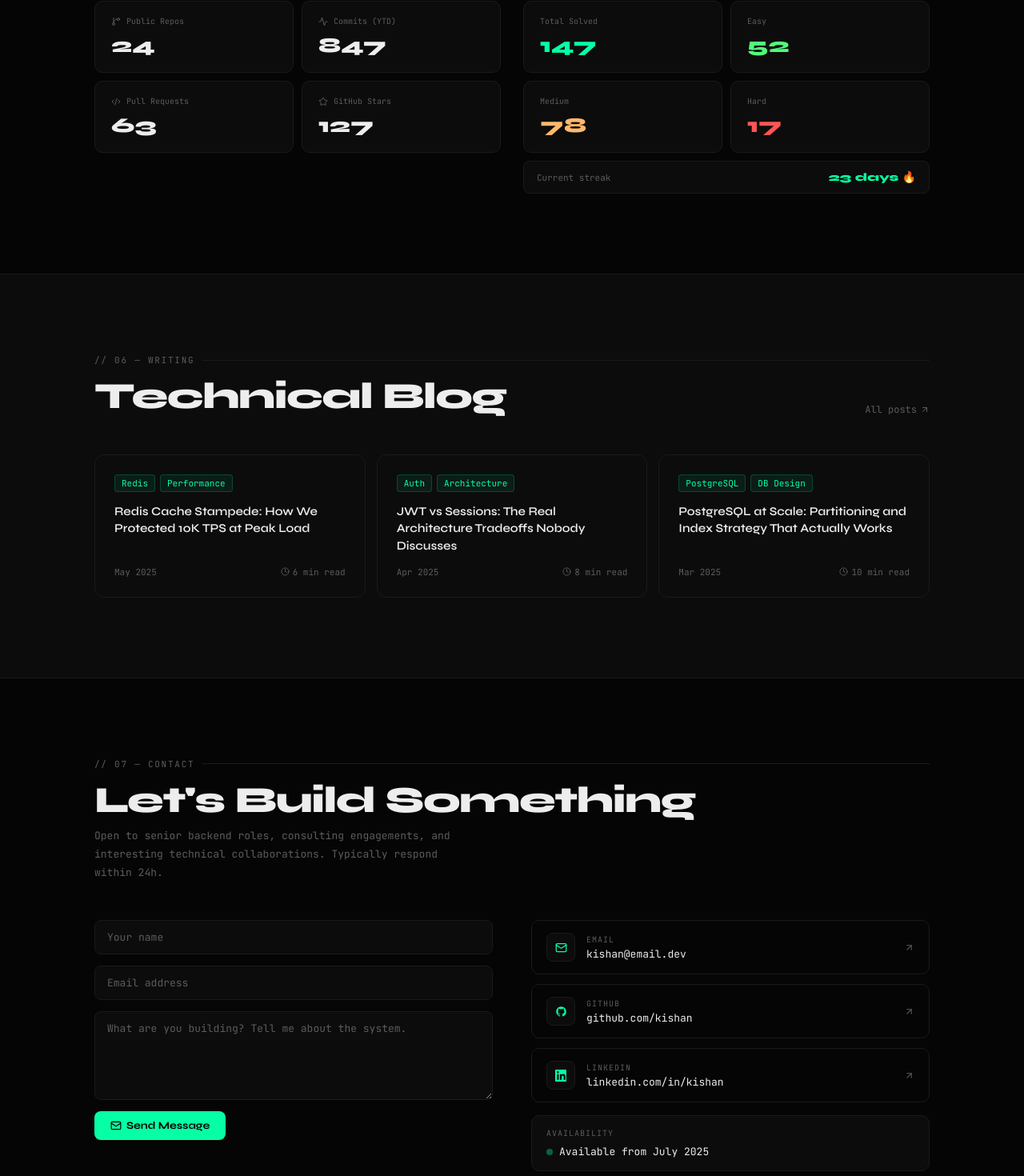
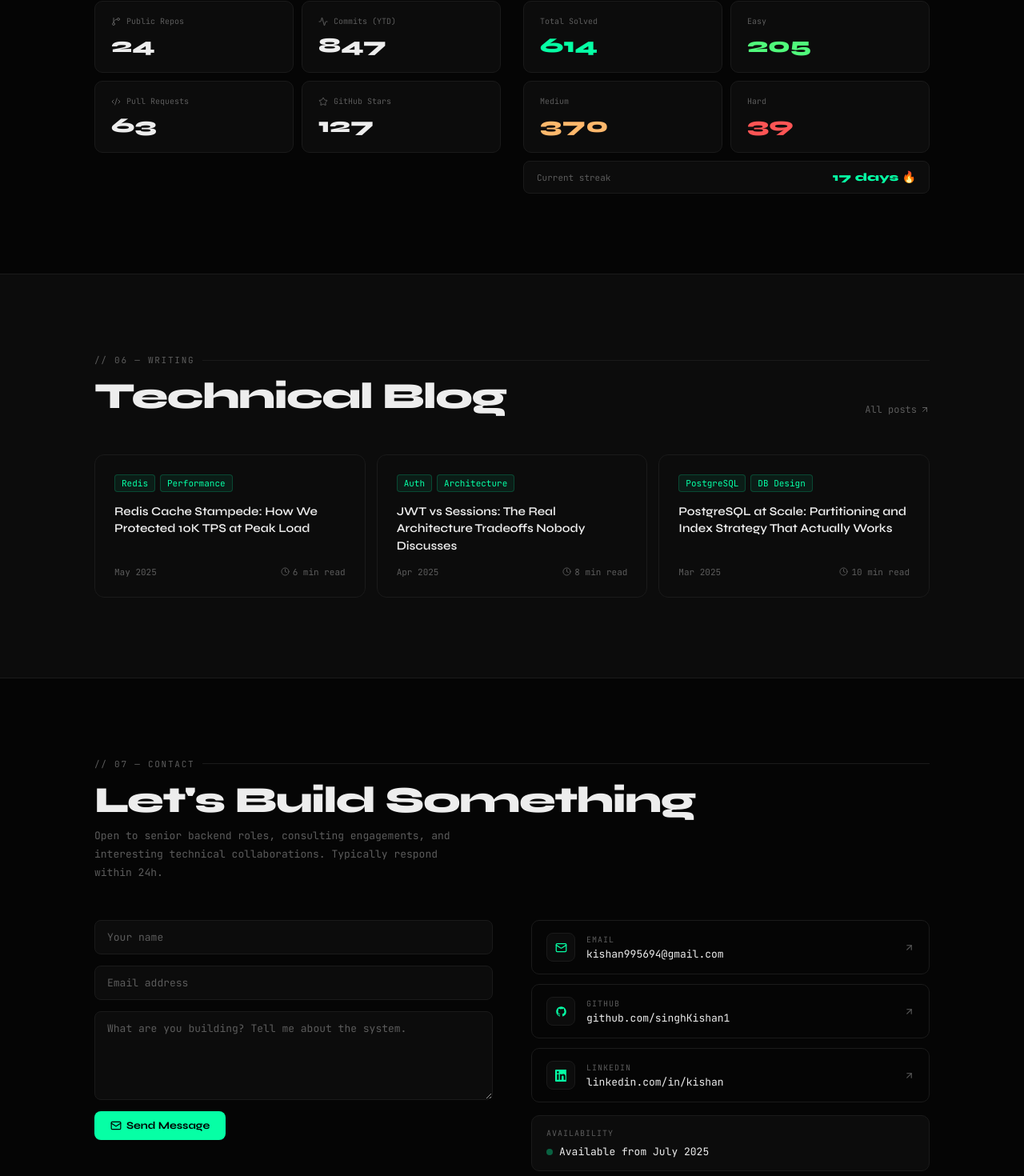
Before and after one commit to singhKishan1/portfolio, a Next.js app: page / in a window 1280 px wide. Shown: the part 4657-6127 px from the top of the page at 80% size. Built offline with nearby package versions, Linux system fonts and the light colour scheme.

Commit message:
changing the links in contact

```diff
--- a/components/sections/Contact.tsx
+++ b/components/sections/Contact.tsx
@@ -1,9 +1,5 @@
 import { useState } from "react";
-import {
-  ArrowUpRight,
-  CheckCircle2,
-  Mail
-} from "lucide-react";
+import { ArrowUpRight, CheckCircle2, Mail } from "lucide-react";
 
 import { Github } from "@/components/ui/icons/Github";
 import { Linkedin } from "@/components/ui/icons/Linkedin";
@@ -26,15 +22,20 @@ export function Contact() {
     {
       Icon: Mail,
       label: "Email",
-      val: "kishan@email.dev",
-      href: "mailto:kishan@email.dev",
+      val: "kishan995694@gmail.com",
+      href: "mailto:kishan995694@gmail.com",
     },
-    { Icon: Github, label: "GitHub", val: "github.com/kishan", href: "#" },
+    {
+      Icon: Github,
+      label: "GitHub",
+      val: "github.com/singhKishan1",
+      href: "https://github.com/singhKishan1",
+    },
     {
       Icon: Linkedin,
       label: "LinkedIn",
       val: "linkedin.com/in/kishan",
-      href: "#",
+      href: "https://www.linkedin.com/in/kishan-singh-770b671b9/",
     },
   ];
 
--- a/components/sections/GitHubDSA.tsx
+++ b/components/sections/GitHubDSA.tsx
@@ -19,10 +19,10 @@ export function GitHubDSA() {
     { label: "GitHub Stars", val: "127", Icon: Star },
   ];
   const dsa = [
-    { label: "Total Solved", val: "147", color: "var(--accent)" },
-    { label: "Easy", val: "52", color: "#50fa7b" },
-    { label: "Medium", val: "78", color: "#ffb86c" },
-    { label: "Hard", val: "17", color: "#ff5555" },
+    { label: "Total Solved", val: "614", color: "var(--accent)" },
+    { label: "Easy", val: "205", color: "#50fa7b" },
+    { label: "Medium", val: "370", color: "#ffb86c" },
+    { label: "Hard", val: "39", color: "#ff5555" },
   ];
 
   return (
@@ -176,7 +176,7 @@ export function GitHubDSA() {
                   fontSize: 14,
                 }}
               >
-                23 days 🔥
+                17 days 🔥
               </span>
             </div>
           </div>
```
